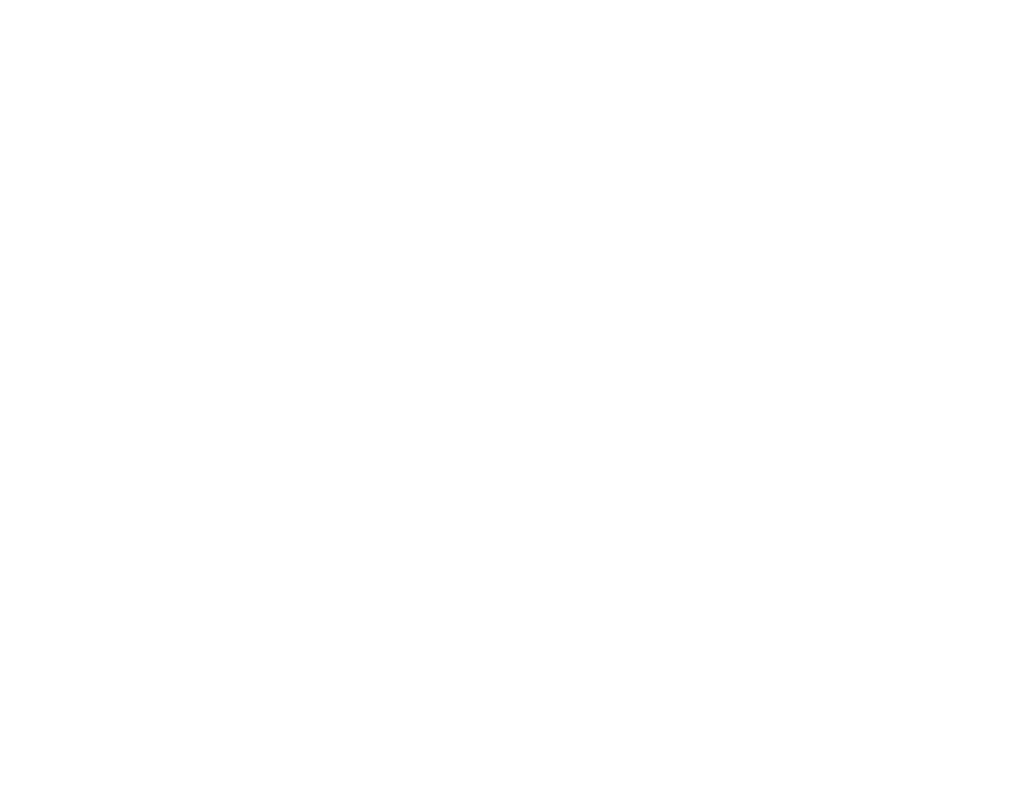
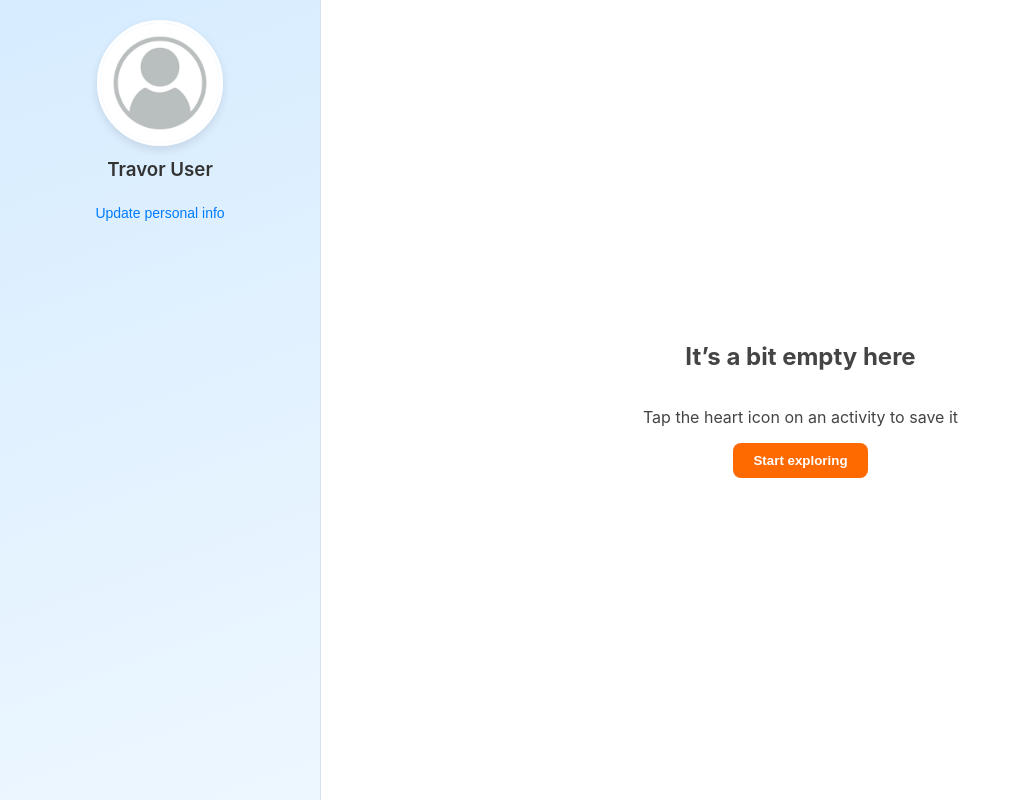
Before and after one commit to JashanVirk07/Travor, a React (Create React App) app: page /myprofile in a window 1280 px wide. Before the commit this address had no page. Shown: the whole page, without its empty margins (0-1021 px from the left). Built offline with nearby package versions, Linux system fonts and the light colour scheme.

Commit message:
add travelmanagement test by list on home

```diff
--- a/src/App.js
+++ b/src/App.js
@@ -4,6 +4,7 @@
 import RegisterPage from "./pages/RegisterPage";
 import Destinations from "./pages/Destinations";
 import About from "./pages/About";
+import TravelerManagement from "./pages/TravelerManagement";
 
 function App() {
   return (
@@ -14,6 +15,7 @@
         <Route path="/register" element={<RegisterPage />} />
         <Route path="/destinations" element={<Destinations />} />
         <Route path="/about" element={<About />} />
+        <Route path="/myprofile" element={<TravelerManagement />} />
       </Routes>
     </Router>
   );
--- a/src/components/Navbar.js
+++ b/src/components/Navbar.js
@@ -11,6 +11,7 @@
         <li><a href="/">Local Guides</a></li>
         <li><a href="/destinations">Destinations</a></li>
         <li><a href="/about">About</a></li>
+        <li><a href="/myprofile">My profile</a></li>
       </ul>
       <div className="nav-buttons">
          <Link to="/login">
--- /dev/null
+++ b/src/components/UserSidebar.js
@@ -0,0 +1,48 @@
+import React, { useRef, useState } from "react";
+import "../styles/UserSidebar.css";
+
+function UserSidebar() {
+  const fileInputRef = useRef(null);
+  const [profileImage, setProfileImage] = useState(null);
+
+  // Handle file input click
+  const handleImageClick = () => {
+    fileInputRef.current.click();
+  };
+
+  // Handle new photo upload
+  const handleImageChange = (event) => {
+    const file = event.target.files[0];
+    if (file) {
+      const imageURL = URL.createObjectURL(file);
+      setProfileImage(imageURL);
+    }
+  };
+
+  return (
+    <section className="userSidebar">
+      <div className="userSideHead">
+        <div className="profile-photo" onClick={handleImageClick}>
+          <img
+            src={profileImage || "/avatar.png"} // default placeholder
+            alt="User Profile"
+          />
+          <div className="upload-overlay">Upload</div>
+        </div>
+
+        <input
+          type="file"
+          accept="image/*"
+          ref={fileInputRef}
+          style={{ display: "none" }}
+          onChange={handleImageChange}
+        />
+
+        <h3 className="username">Travor User</h3>
+        <button className="update-btn">Update personal info</button>
+      </div>
+    </section>
+  );
+}
+
+export default UserSidebar;
--- a/src/pages/TravelerManagement.js
+++ b/src/pages/TravelerManagement.js
@@ -0,0 +1,21 @@
+import React from "react";
+import UserSidebar from "../components/UserSidebar";
+import "../styles/TravelerManagement.css";
+
+function TravelerManagement() {
+  return (
+    <div className="traveler-management">
+      {/* Left Sidebar */}
+      <UserSidebar />
+
+      {/* Right Content */}
+      <section className="traveler-content">
+        <h2>It’s a bit empty here</h2>
+        <p>Tap the heart icon on an activity to save it</p>
+        <button className="explore-btn">Start exploring</button>
+      </section>
+    </div>
+  );
+}
+
+export default TravelerManagement;
--- /dev/null
+++ b/src/styles/TravelerManagement.css
@@ -0,0 +1,30 @@
+.traveler-management {
+  display: flex;
+  height: 100vh;
+  background-color: #f9fafc;
+}
+
+.traveler-content {
+  flex: 1;
+  display: flex;
+  flex-direction: column;
+  align-items: center;
+  justify-content: center;
+  color: #444;
+  background: #fff;
+}
+
+.explore-btn {
+  background-color: #ff6a00;
+  color: white;
+  padding: 10px 20px;
+  border-radius: 8px;
+  font-weight: 600;
+  border: none;
+  cursor: pointer;
+  transition: background-color 0.3s ease;
+}
+
+.explore-btn:hover {
+  background-color: #ff8500;
+}
--- /dev/null
+++ b/src/styles/UserSidebar.css
@@ -0,0 +1,62 @@
+.userSidebar {
+  width: 280px;
+  background: linear-gradient(160deg, #d6ecff, #eef7ff);
+  border-right: 1px solid #d3e3f2;
+  box-shadow: 2px 0 8px rgba(0, 0, 0, 0.05);
+  padding: 20px;
+  text-align: center;
+  font-family: 'Inter', sans-serif;
+}
+
+.userSideHead .profile-photo {
+  position: relative;
+  width: 120px;
+  height: 120px;
+  margin: 0 auto;
+  border-radius: 50%;
+  overflow: hidden;
+  cursor: pointer;
+  border: 3px solid #ffffff;
+  box-shadow: 0 4px 10px rgba(0, 0, 0, 0.1);
+}
+
+.userSideHead .profile-photo img {
+  width: 100%;
+  height: 100%;
+  object-fit: cover;
+}
+
+.userSideHead .profile-photo:hover .upload-overlay {
+  opacity: 1;
+}
+
+.upload-overlay {
+  position: absolute;
+  top: 0;
+  left: 0;
+  width: 100%;
+  height: 100%;
+  background: rgba(0, 0, 0, 0.45);
+  color: #fff;
+  display: flex;
+  align-items: center;
+  justify-content: center;
+  font-size: 14px;
+  opacity: 0;
+  transition: opacity 0.3s ease;
+}
+
+.username {
+  margin-top: 12px;
+  font-weight: 600;
+  color: #333;
+}
+
+.update-btn {
+  background: transparent;
+  border: none;
+  color: #007bff;
+  font-size: 14px;
+  cursor: pointer;
+  margin-top: 4px;
+}
```
Also changed, not shown: public/avatar.png (added).
